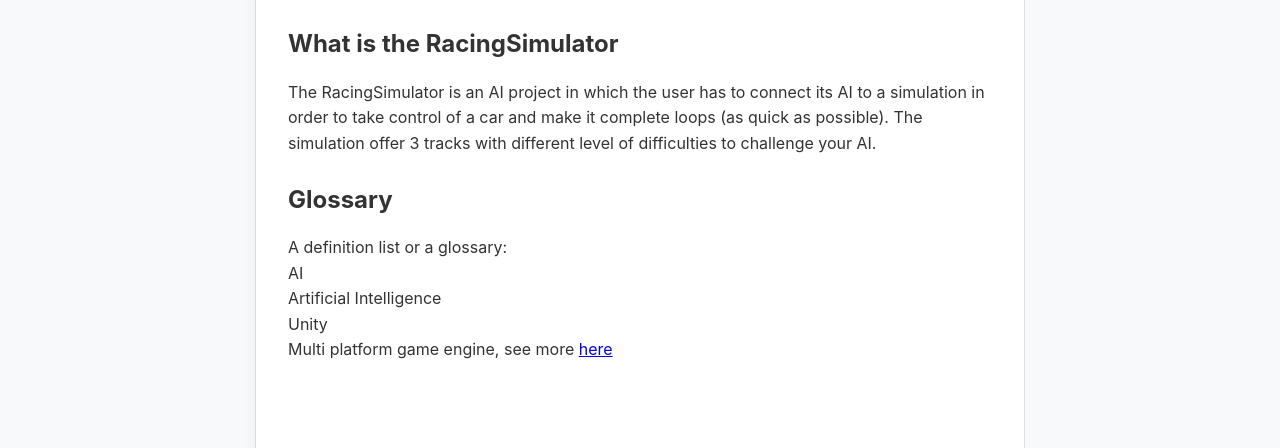
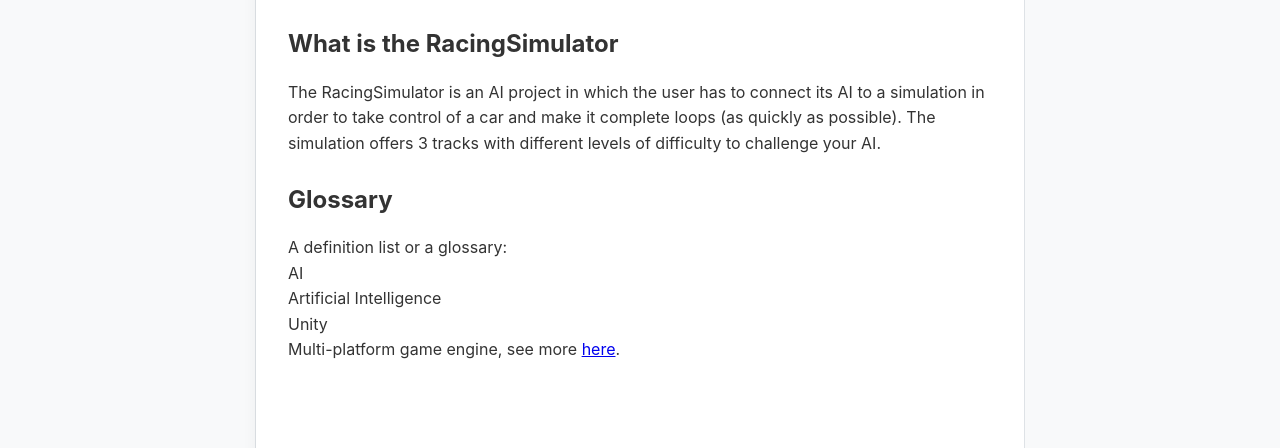
Before and after one commit to Tek5-robocar/robocar_documentation, a Jekyll site: the page built from index.md, in a window 1280 px wide. Shown: the part 325-773 px from the top of the page. Built offline with Jekyll 4.4.1, drawn with Linux system fonts in a browser that asks for light colours.

Commit message:
[FIX] index page

```diff
--- a/index.md
+++ b/index.md
@@ -13,12 +13,12 @@
 AI
 : The AI and the python code used to connect to the simulation.
 
-## What is the RacingSimulator
+## What is the RacingSimulator {#what-is-the-racingsimulator}
 
-The RacingSimulator is an AI project in which the user has to connect its AI to a simulation in order to take control of a car and make it complete loops (as quick as possible).
-The simulation offer 3 tracks with different level of difficulties to challenge your AI.
+The RacingSimulator is an AI project in which the user has to connect its AI to a simulation in order to take control of a car and make it complete loops (as quickly as possible).
+The simulation offers 3 tracks with different levels of difficulty to challenge your AI.
 
-## Glossary
+## Glossary {#glossary}
 
 A definition list or a glossary:
 
@@ -26,4 +26,4 @@
 : Artificial Intelligence
 
 Unity
-: Multi platform game engine, see more <a href="https://unity.com/">here</a>
+: Multi-platform game engine, see more [here](https://unity.com/).
```
